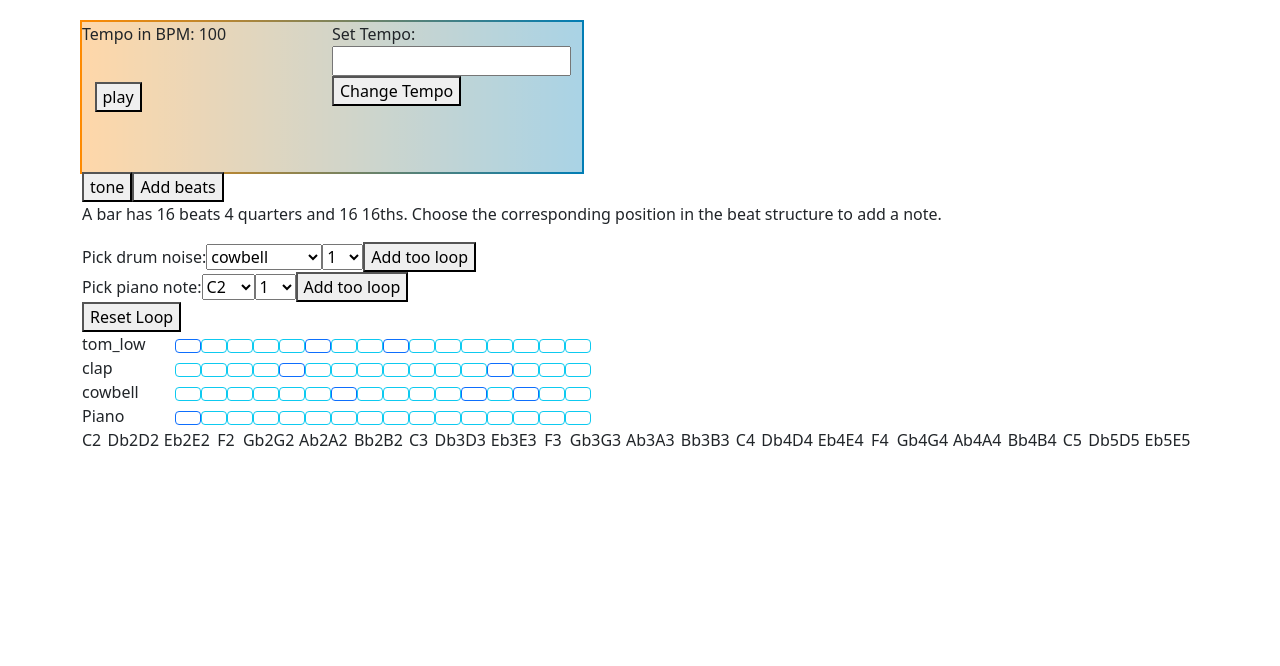
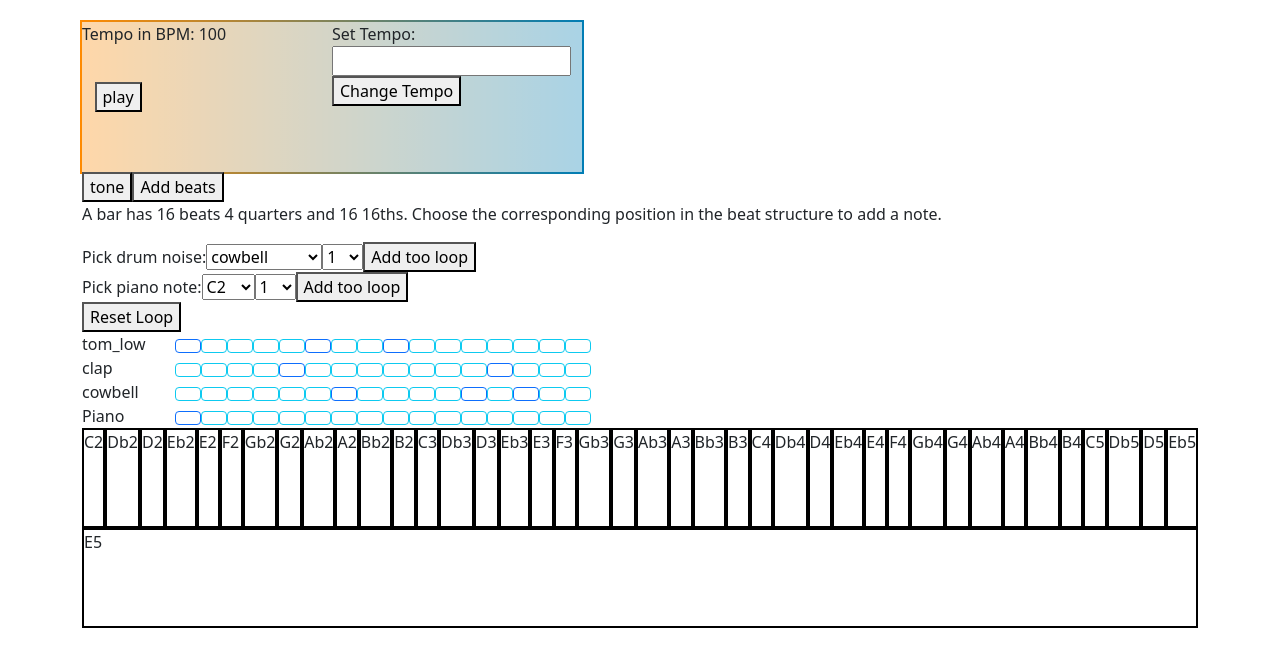
Before and after one commit to professional-pigeon/react-music-app, a React (Create React App) app: page / in a window 1280 px wide. Shown: the top 666 px of the page. Built offline with nearby package versions, Linux system fonts and the light colour scheme; no server answers.

Commit message:
add border remove gutter from keys

```diff
--- a/src/components/App.css
+++ b/src/components/App.css
@@ -9,8 +9,15 @@
 .together {
   margin: 0;
 }
-.row{
+
+.row {
   --bs-gutter-x: 0 !important;
+}
+
+.keys {
+  border: solid black 2px;
+  height: 100px;
+  width: 20px;
 }
 
 #player {
--- a/src/components/PianoVisual.js
+++ b/src/components/PianoVisual.js
@@ -6,8 +6,9 @@ function PianoVisual(props) {
   console.log(notes)
   let keys = []
   notes.forEach(function(note){
-    keys.push(<Col>{note}</Col>)
+    keys.push(<Col className="keys">{note}</Col>)
   })
+
 
   return (
     <div id="keyboard">
```
